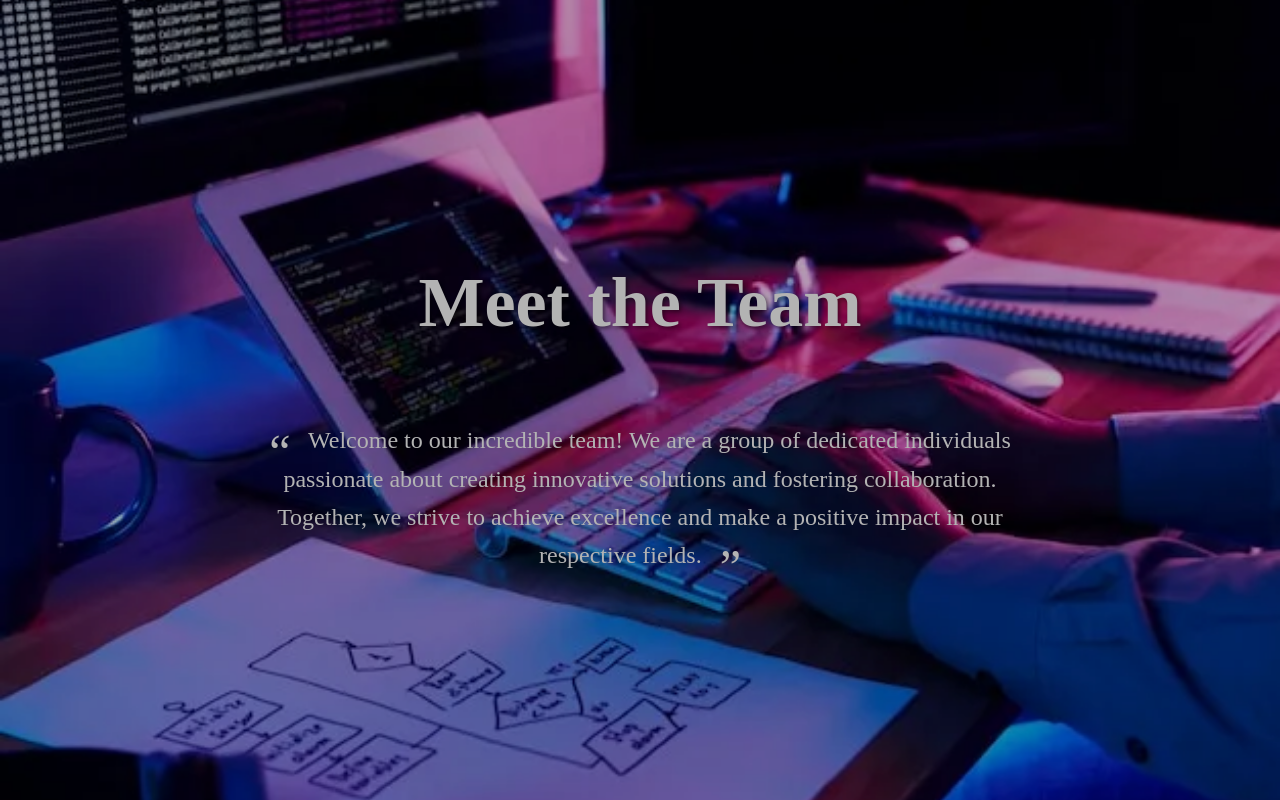
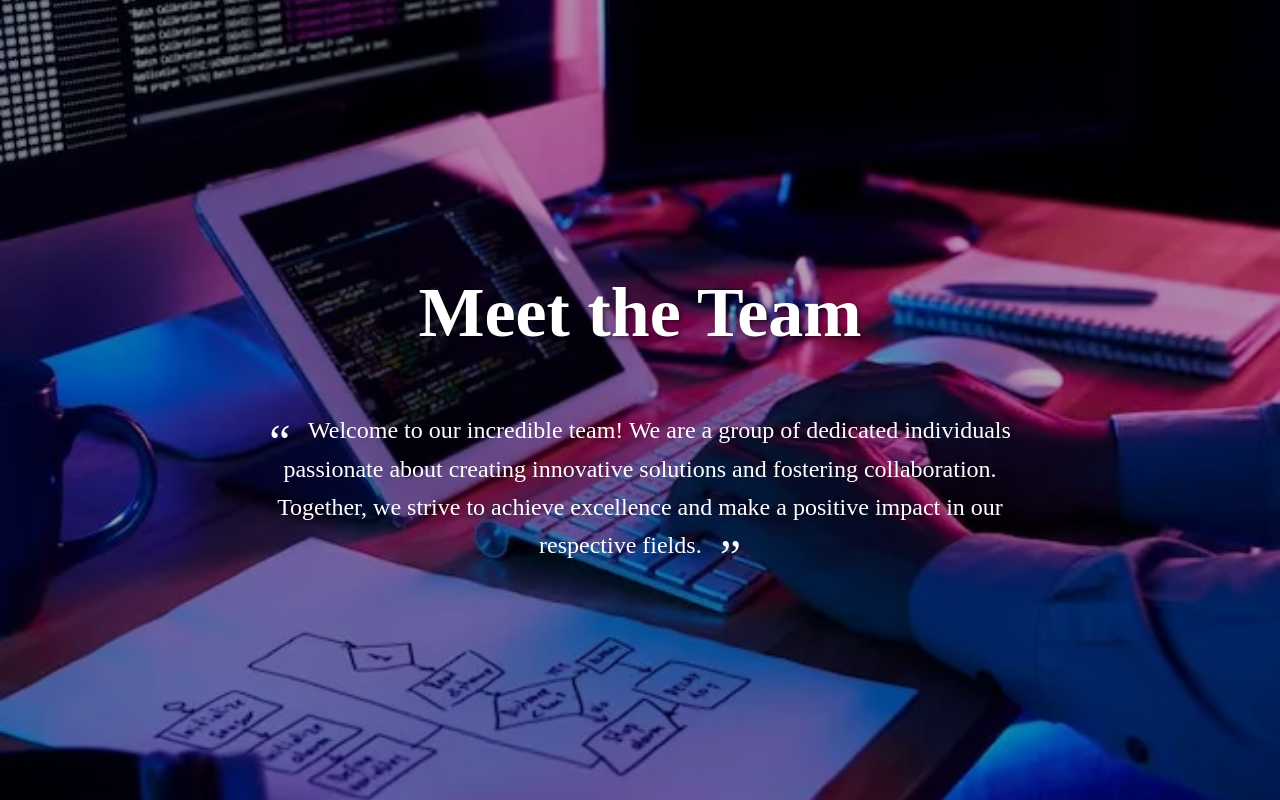
Before and after one commit to shaikh-insha/Personal.Team-Portfolio, a plain HTML site: page index.html in a window 1280 px wide. Shown: the top 800 px of the page. Drawn offline with Linux system fonts and the light colour scheme.

Commit message:
Top section image opacity and add text content div

```diff
--- a/index.html
+++ b/index.html
@@ -7,11 +7,14 @@
     <title>Meet the Team</title>
 </head>
 <body>
-    <section class="parallax-fade-top">
-        <h1 class="h1">Meet the Team</h1>
-        <p class="paragraph">
-            Welcome to our incredible team! We are a group of dedicated individuals passionate about creating innovative solutions and fostering collaboration. Together, we strive to achieve excellence and make a positive impact in our respective fields.
-        </p>
+    <section class="top-section">
+        <div class="top-section-content">
+            <h1 class="h1">Meet the Team</h1>
+            <p class="paragraph">
+                Welcome to our incredible team! We are a group of dedicated individuals passionate about creating innovative solutions and fostering collaboration. Together, we strive to achieve excellence and make a positive impact in our respective fields.
+            </p>
+        </div>
+        <div class="parallax-fade-top w-100"></div>
     </section>
     <section class="team-member parallax-00">
         <div class="member-info">
--- a/styles.css
+++ b/styles.css
@@ -4,6 +4,7 @@ body {
   background-color:rgb(0, 0, 0);
 }
 
+.top-section,
 .parallax-fade-top,
 .parallax-00,
 .parallax-01,
@@ -151,3 +152,10 @@ body {
     padding: 30px 90px 30px 90px;
   }
 }
+.w-100{
+  width: 100%;
+}
+.top-section-content {
+  position: absolute;
+  z-index: 1;
+}
```
